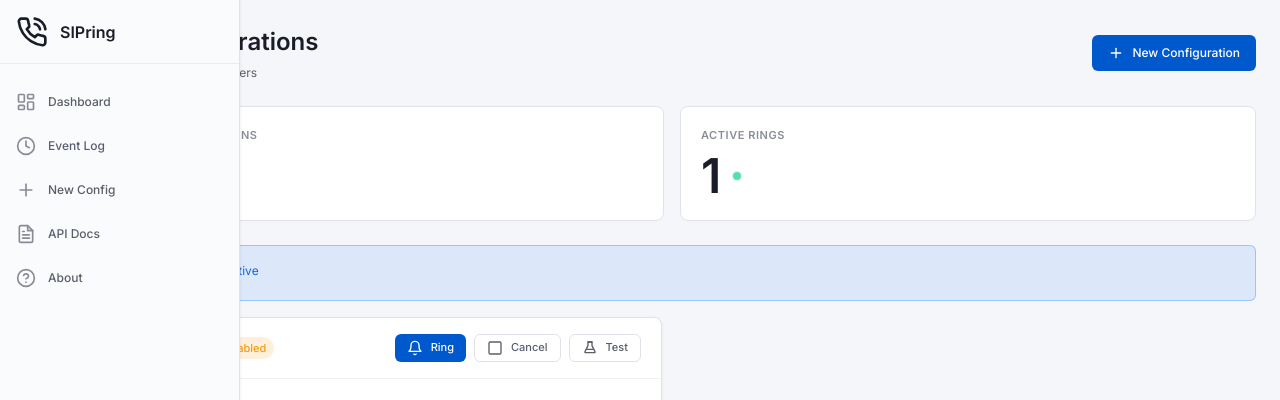
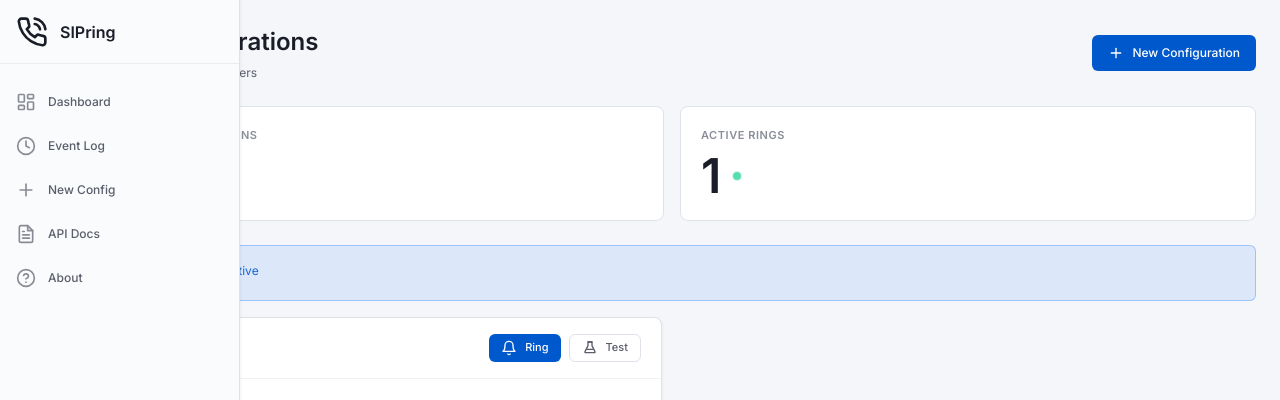
Before and after one commit to jordiboehme/SIPring, a FastAPI app: template sipring/templates/dashboard.html in a window 1280 px wide. Shown: the top 400 px of the page. Run offline with FastAPI, Linux system fonts and the light colour scheme; the template is opened without the code that fills it: most values are stand-ins (such as "Sample title", 1, 10 or a date in 2020).

Commit message:
Make the hidden attribute win over component display styles

```diff
--- a/sipring/static/css/main.css
+++ b/sipring/static/css/main.css
@@ -1,3 +1,8 @@
+/* Author styles on .btn/.badge would otherwise override the UA's [hidden] rule */
+[hidden] {
+    display: none !important;
+}
+
 /* Self-hosted Inter variable font (latin subset), replacing the Google Fonts CDN */
 @font-face {
     font-family: 'Inter';
```
Also changed, not shown: tests/test_auth.py (+1 -0 lines).
